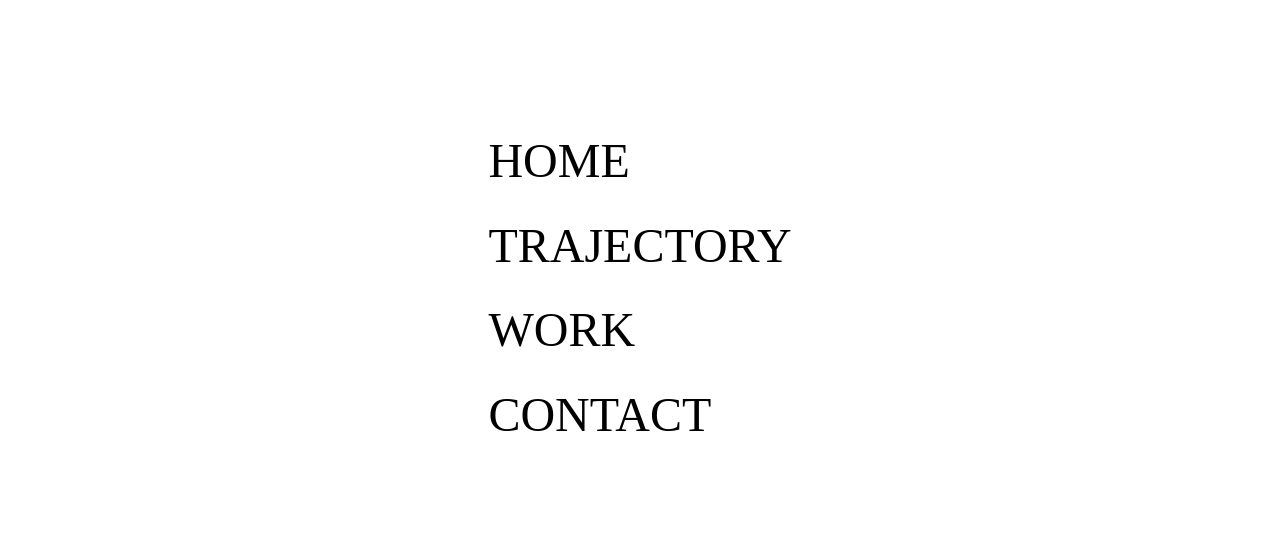
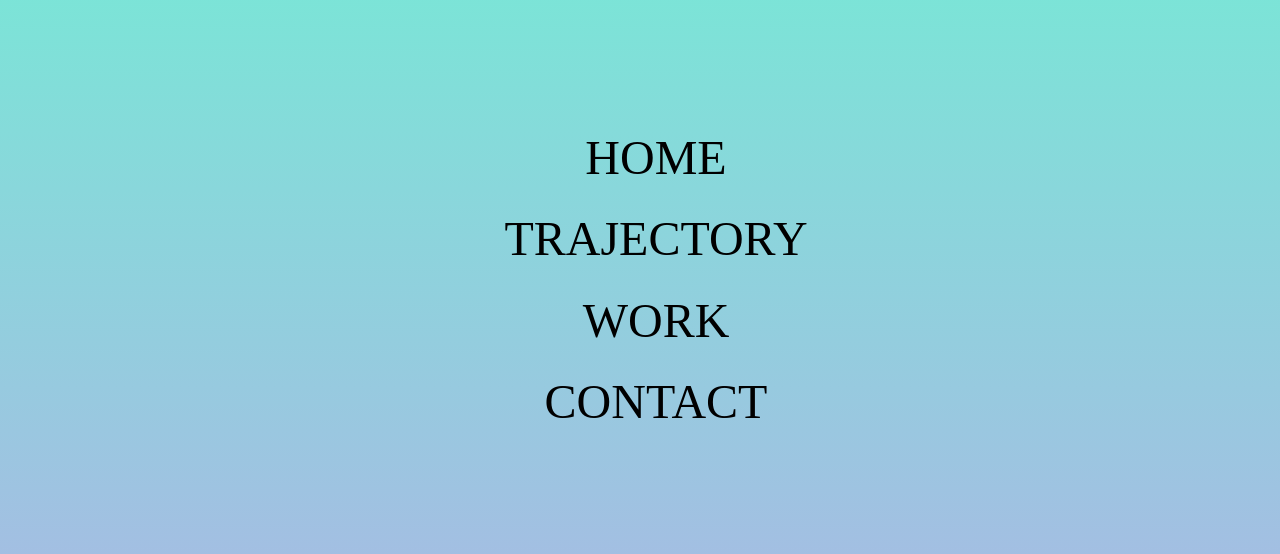
Before and after one commit to TelmiAdame/Portfolio_Angular, an Angular app in the folder portfolio-angular/portfolio/: page /menu in a window 1280 px wide. Shown: the part 112-666 px from the top of the page. Built offline with nearby package versions, Linux system fonts and the light colour scheme.

Commit message:
edition menu backgroud and animation

```diff
--- a/portfolio-angular/portfolio/src/app/menu/menu.component.scss
+++ b/portfolio-angular/portfolio/src/app/menu/menu.component.scss
@@ -7,29 +7,24 @@
     height: 100%;
     align-items: center;
     justify-content: center;
+    background-image: linear-gradient(#74ebd5, #acb6e5);
 }
 
 .menu-ul{
     list-style: none;
-    position:absolute; /* Absolute p/ que ele fique na frente de qualquer coisa na tela */
-    transition: 0.25s 0.1s cubic-bezier(0, 1.07, 0, 1.02); /*  método utilizado usando o gráfico de de tempo de animação - dúdidas ainda sobre essa ferramenta*/
-    z-index: 3;
-    margin: 0;
-    padding: 0;
-}
-
-.container-menu li{
-    padding: 0.4em;
 }
 
 .container-menu a{
     text-decoration: none;
     color: black;
-    //font-family: ;
     font-size: 3em;
+    padding: 0.1em;
+    display: flex;
+    justify-content: center;
 }
-.container-menu li:hover{
-    background-color: #fff;
-    transition-duration: 1s;
+.container-menu a:hover{
+
+    background-color: rgb(255, 255, 255);
+    transition-duration: 0.3s;
     border-radius: 5px;
 }
```
